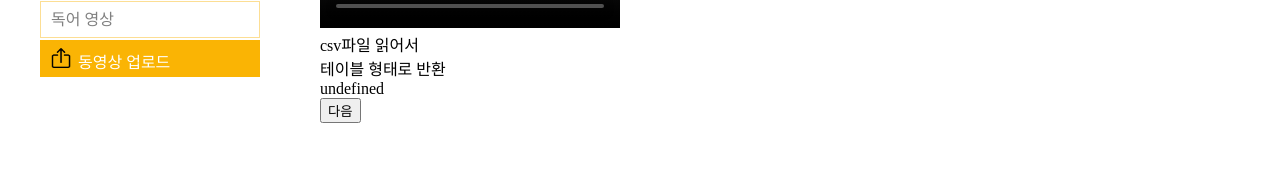
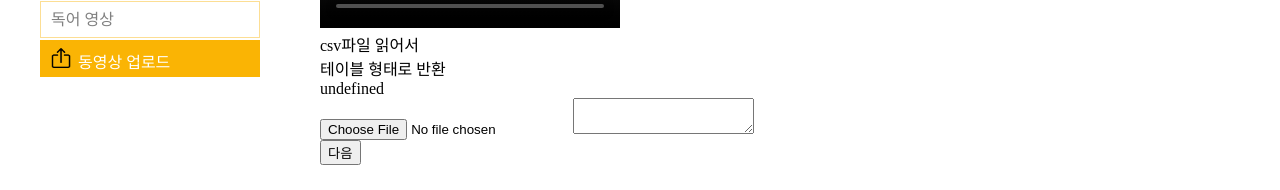
Before and after one commit to sok98/Front-end, a React (Create React App) app: page /Admin2/1 in a window 1280 px wide. Shown: the part 388-578 px from the top of the page. Built offline with nearby package versions, Linux system fonts and the light colour scheme; no server answers; grey boxes are pictures that could not be loaded.

Commit message:
ys CSVbox 파일 업로드 시도중

```diff
--- a/package.json
+++ b/package.json
@@ -11,6 +11,7 @@
     "immer": "^7.0.8",
     "jquery": "^3.5.1",
     "react": "^16.13.1",
+    "react-csv-reader": "^3.1.1",
     "react-dom": "^16.13.1",
     "react-dropzone": "^11.2.0",
     "react-player": "^2.0.1",
--- a/src/Page/container/AdminPage/CSVbox.js
+++ b/src/Page/container/AdminPage/CSVbox.js
@@ -1,11 +1,32 @@
-import React from "react";
+import React, { FileReader, useEffect, useState } from "react";
+import CSVReader from "react-csv-reader";
 
 function CSVbox(props) {
+  const [FilePath, setFilePath] = useState(null);
+  console.log("CSVbox 들어옴");
+  /*useEffect(() => {
+    reader = new FileReader();
+    reader.readAsText(props.csvfile, "UTF-8");
+    reader.onload = function () {
+      output = reader.result;
+      console.log(output);
+    };
+  }, []);
+  console.log(output);*/
+
+  const onCSVChange = (e) => {
+    setFilePath(e.target.files[0]);
+    console.log("파일 업로드");
+  };
+  console.log(FilePath);
   return (
     <div>
       <div>csv파일 읽어서</div>
       <div>테이블 형태로 반환</div>
       <div>{props.csvfile}</div>
+      {/*<div>{output}</div>*/}
+      <input type="file" onChange={onCSVChange} />
+      <textarea>{FilePath}</textarea>
     </div>
   );
 }
```
Also changed, not shown: 1 other file (tests, documents, lock files or other folders).
